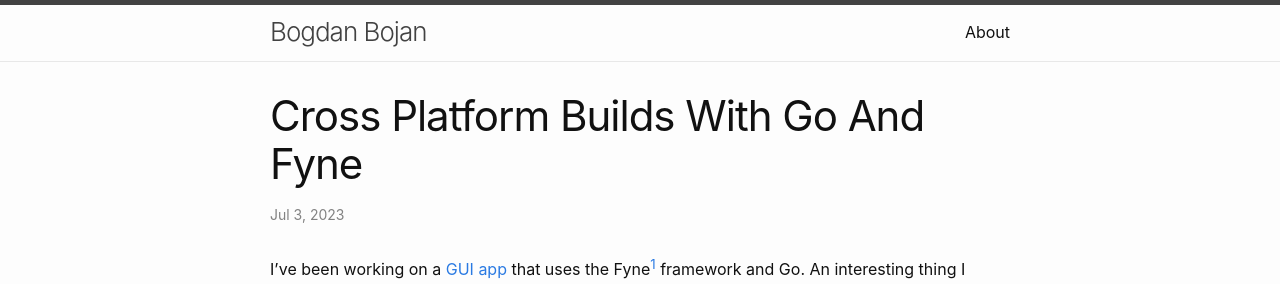
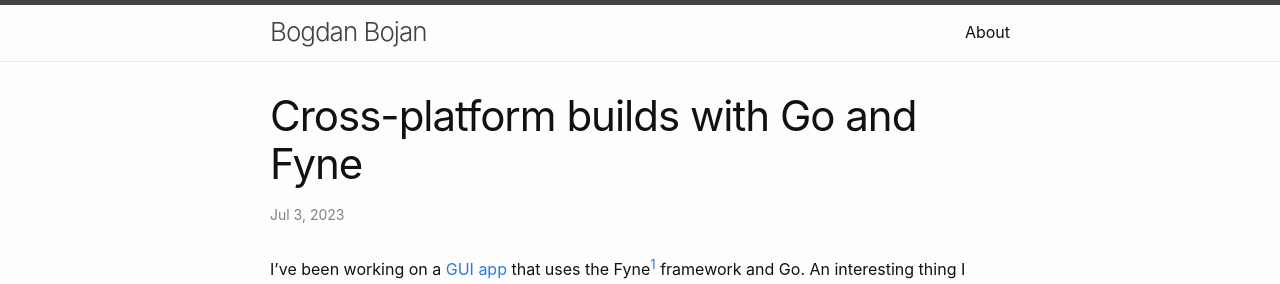
Before and after one commit to bogdanbojan/website-test, a Jekyll site: the page built from _posts/2023-07-03-cross-platform-builds-with-go-and-fyne.md, in a window 1280 px wide. Shown: the top 284 px of the page. Built offline with Jekyll 4.4.1, drawn with Linux system fonts in a browser that asks for light colours; part of the change alters nothing that is shown.

```diff
--- a/_posts/2023-07-03-cross-platform-builds-with-go-and-fyne.md
+++ b/_posts/2023-07-03-cross-platform-builds-with-go-and-fyne.md
@@ -1,5 +1,6 @@
 ---
 layout: post
+title: "Cross-platform builds with Go and Fyne"
 ---
 
 I've been working on a [GUI app](https://github.com/bogdanbojan/macaw) that uses the Fyne[^fn1] framework and Go. An interesting
```
